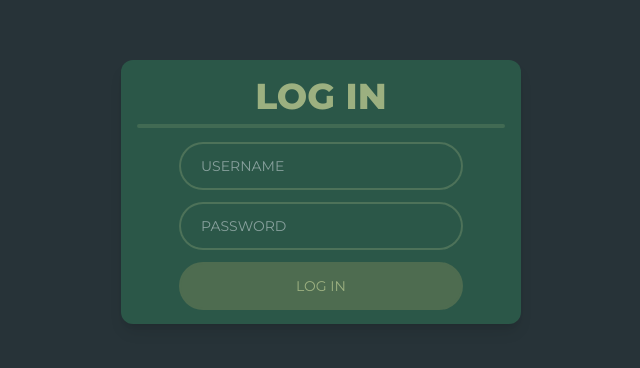
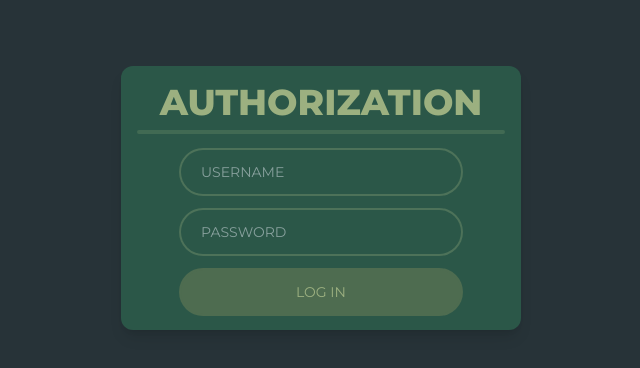
Before and after one commit to GhostQck/TasksScheduler, a Next.js app: page /login in a window 1280 px wide. Shown: the part 174-542 px from the top of the page, without its empty margins (319-959 px from the left). Built offline with nearby package versions, Linux system fonts and the light colour scheme.

Commit message:
Separated the error block

```diff
--- a/src/app/login/page.tsx
+++ b/src/app/login/page.tsx
@@ -1,18 +1,21 @@
+import React from 'react';
+
 import { CircleX } from 'lucide-react';
 
 import { InputLabel } from '@/components/form/input';
 import { Button } from '@/components/ui/button';
+import { HTMLAttributes } from 'react';
 
 export default function Login() {
   return (
-    <main className='flex flex-col min-h-screen w-full justify-center items-center'>
+    <main className='flex flex-col min-h-screen pt-[30vh] w-full justify-start items-center'>
       <section className='flex flex-col w-100 p-4 bg-fg rounded-xl shadow-lg items-center'>
         <h1
           className='
             mb-2 font-extrabold uppercase select-none
             md:text-2xl lg:text-4xl
           '
-        >Log In</h1>
+        >Authorization</h1>
 
         <hr className='h-1 w-full mb-4 bg-hl/40 rounded-full border-0' />
 
@@ -43,11 +46,15 @@ export default function Login() {
           >Log In</Button>
         </form>
       </section>
-
-      <div className='opacity-0 w-100 mt-4 p-4 bg-neg-200/40 shadow-lg rounded-lg ring-2 ring-inset ring-neg/70 text-center text-sm text-neg/70 font-semibold uppercase select-none'>
-        <CircleX strokeWidth={2} className='inline-block mr-2 size-[1.1rem] -translate-y-[0.1rem]'/>
-        Authorization Failed
-      </div>
     </main>
   );
 }
+
+function ErrorBlock({ children }: React.HTMLAttributes<HTMLDivElement>) {
+  return (
+    <div className='w-100 mt-4 p-4 bg-neg-200/40 shadow-lg rounded-xl ring-2 ring-inset ring-neg/70 text-center text-sm text-neg/70 font-semibold uppercase select-none'>
+      <CircleX strokeWidth={2} className='inline-block mr-2 size-[1.1rem] -translate-y-[0.1rem]'/>
+      {children}
+    </div>
+  );
+}
```
